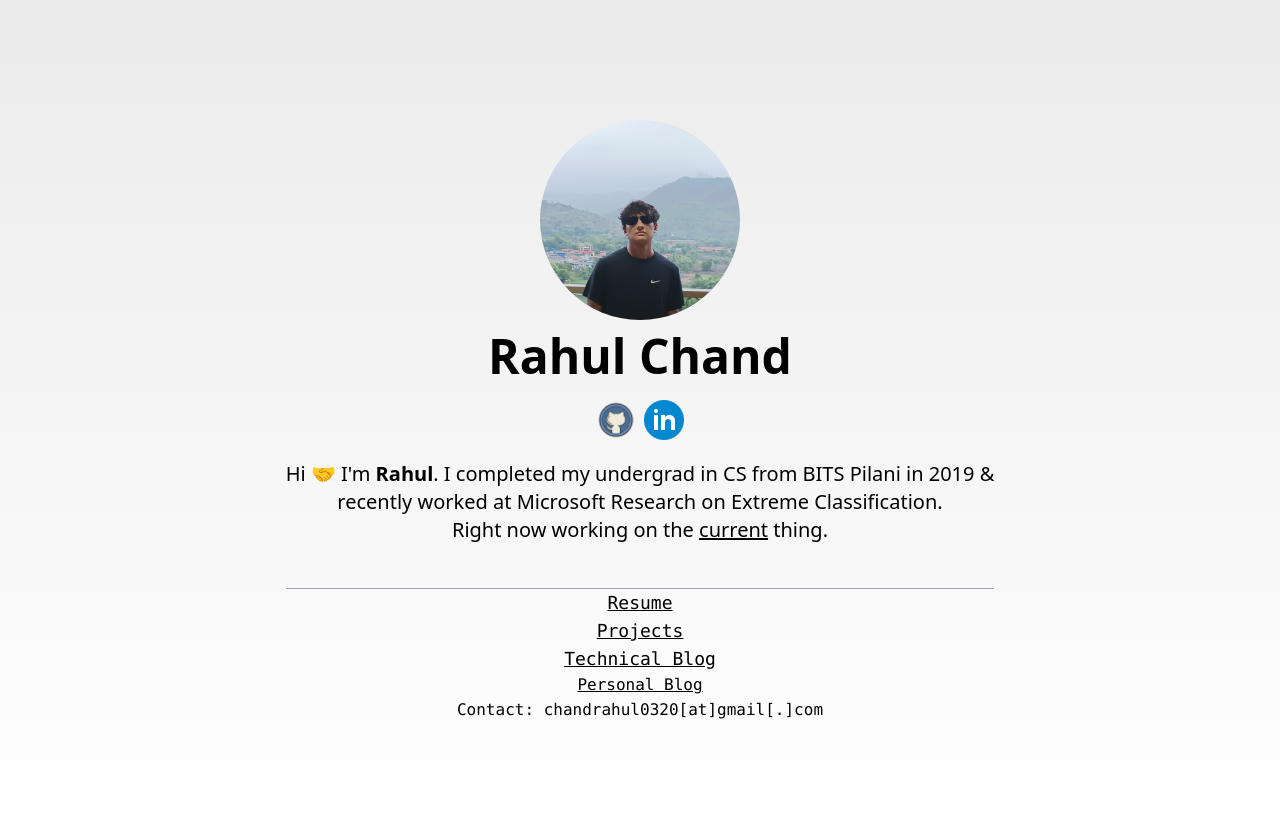
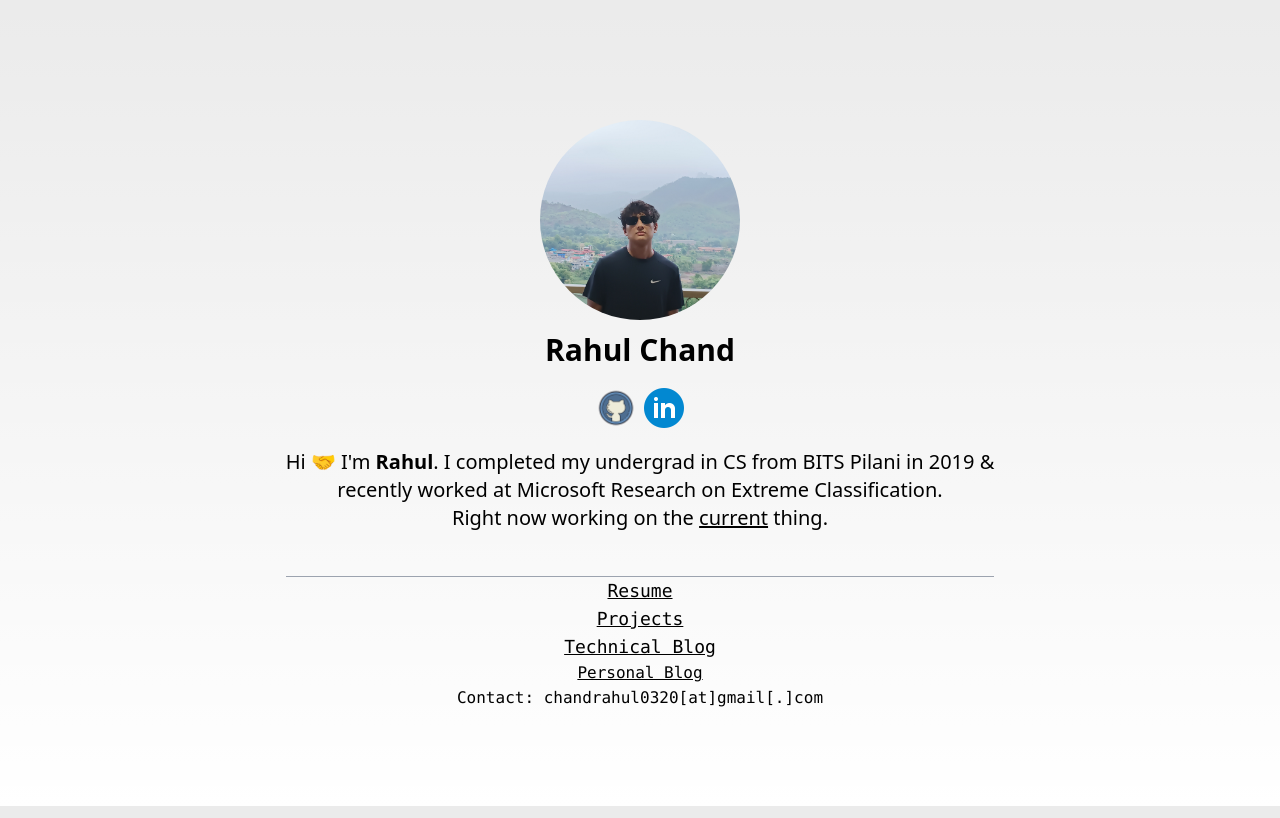
Before and after one commit to RahulSChand/rahulschand.github.io-old, a Next.js app: page / in a window 1280 px wide. Built offline with nearby package versions, Linux system fonts and the light colour scheme.

Commit message:
made name smaller

```diff
--- a/pages/index.tsx
+++ b/pages/index.tsx
@@ -29,7 +29,7 @@ export default function Home() {
                 margin: "auto",
               }}
             />
-            <h1 className="text-black text-center text-5xl font-bold pt-3 dark:text-white">
+            <h1 className="text-black text-center text-3xl font-bold pt-3 dark:text-white">
               Rahul Chand
             </h1>
             <div className="flex flex-row justify-center py-4">
```
